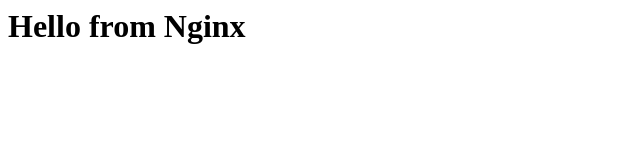
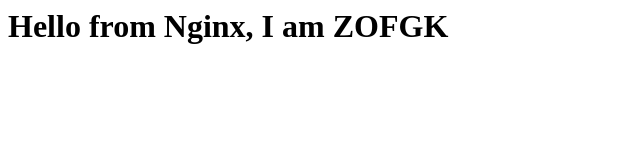
Before and after one commit to dat1008/nginx-project, a plain HTML site: page html/index.html in a window 1280 px wide. Shown: the whole page, without its empty margins (0-640 px from the left). Drawn offline with Linux system fonts and the light colour scheme.

Commit message:
Change HTML content

```diff
--- a/html/index.html
+++ b/html/index.html
@@ -1 +1 @@
-<html><body><h1>Hello from Nginx</h1></body></html>
+<html><body><h1>Hello from Nginx, I am ZOFGK</h1></body></html>
```
